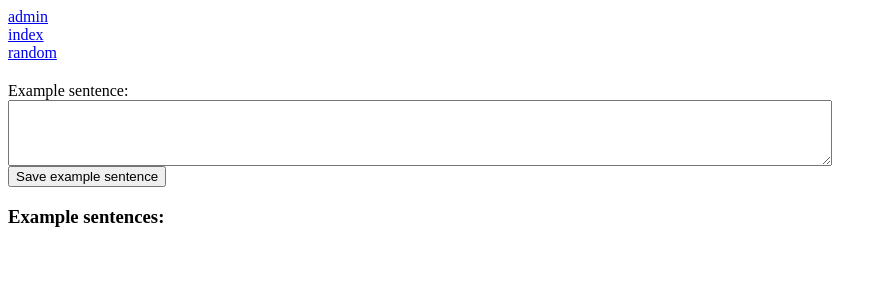
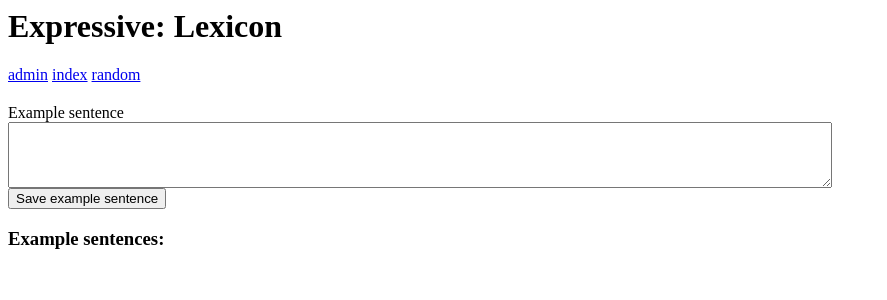
Before and after one commit to rkp8000/expressive, a Django app: template lexicon/templates/lexicon/term_detail.html in a window 1280 px wide. Shown: the top 300 px of the page, without its empty margins (0-887 px from the left). Run offline with Django 3.2, Linux system fonts and the light colour scheme; the template is opened without the code that fills it, so the values that code supplies are empty; some libraries are stand-ins or nearby versions.

Commit message:
Add minimal styling.

```diff
--- a/lexicon/templates/lexicon/index.html
+++ b/lexicon/templates/lexicon/index.html
@@ -1,6 +1,12 @@
+<head>
+    <title>Lexicon</title>
+</head>
+
+<body>
 <h1>Lexicon</h1>
 {% if term_list %}
 {% for term in term_list %}
 <h2><a href="{% url 'lexicon:term_detail' term.id %}">{{ term.term_text }}</a></h2>
 {% endfor %}
 {% endif %}
+</body>
--- a/lexicon/templates/lexicon/term_detail.html
+++ b/lexicon/templates/lexicon/term_detail.html
@@ -1,14 +1,26 @@
+<head>
+    {% load static %}
+    <link rel="stylesheet" type="text/css" href="{% static 'lexicon/style.css' %}" />
+    <title>Lexicon</title>
+</head>
+
+<body>
+
+<div id="container">
+<h1>Expressive: Lexicon</h1>
+
 <div id="menu">
-    <a href="/admin">admin</a><br />
-    <a href="{% url 'lexicon:index' %}">index</a><br />
+    <a href="/admin">admin</a>
+    <a href="{% url 'lexicon:index' %}">index</a>
     <a href="{% url 'lexicon:random_term' %}">random</a>
 </div>
 
+<div id="content">
 <h2>{{ term.term_text }}</h2>
 
 <form action="{% url 'lexicon:add_sentence' term.id %}" method="post">
     {% csrf_token %}
-    <label for="sentence_text">Example sentence:</label><br />
+    <label for="sentence_text">Example sentence</label><br />
     <textarea name="sentence_text" id="sentence_text" rows="4" cols="100"></textarea><br />
     <input type="submit" value="Save example sentence" />
 </form>
@@ -22,3 +34,7 @@
 {% endfor %}
 </p>
 </div>
+</div>
+</div>
+
+</body>
```
